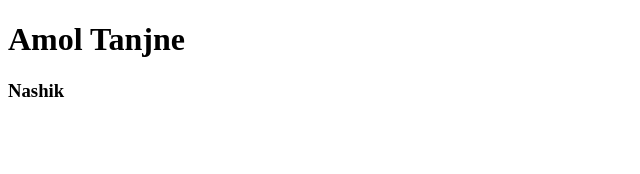
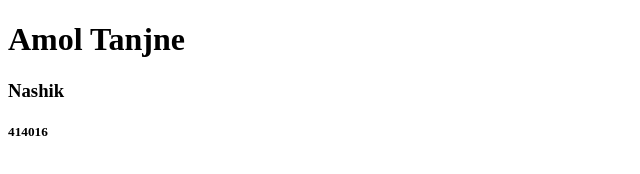
Before and after one commit to nitingandhare/for-practice, a plain HTML site: page index.html in a window 1280 px wide. Shown: the full height of the page, 0-640 px from the left. Drawn offline with Linux system fonts and the light colour scheme.

Commit message:
add zipcode

```diff
--- a/index.html
+++ b/index.html
@@ -9,5 +9,6 @@
     <h1>Amol Tanjne
     </h1>
     <h3>Nashik</h3>
+    <h5>414016</h5>
 </body>
 </html>
```
